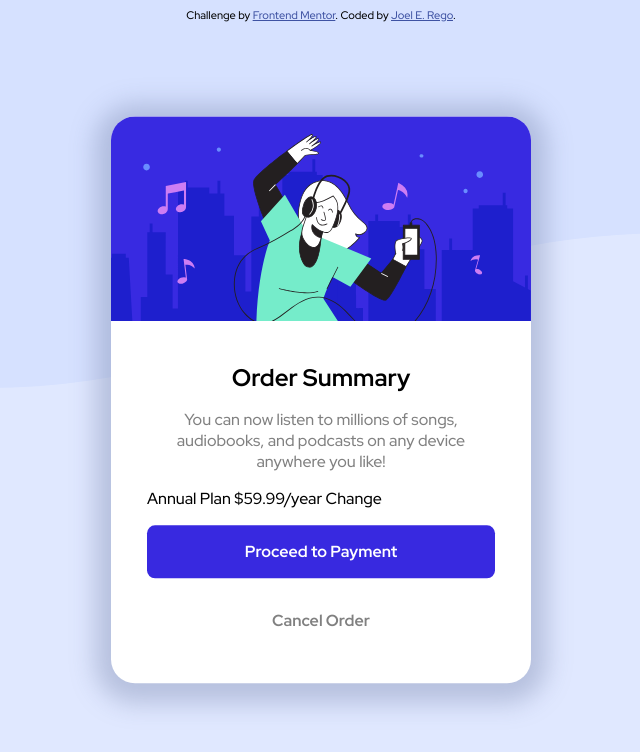
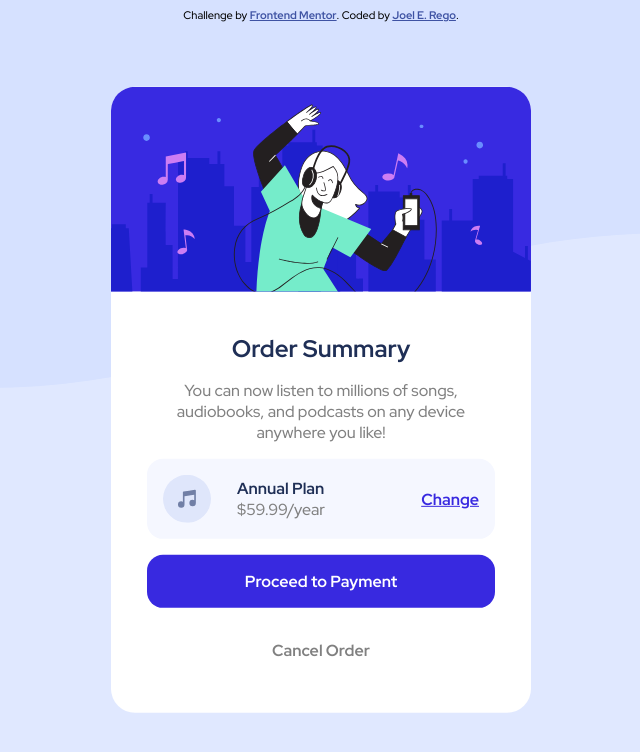
Before and after one commit to jrxna/order-summary-component, a plain HTML site: page index.html in a window 1280 px wide. Shown: the whole page, without its empty margins (319-959 px from the left). Drawn offline with Linux system fonts and the light colour scheme.

```diff
--- a/index.html
+++ b/index.html
@@ -18,10 +18,15 @@
       <div class="title">Order Summary</div>
       <div class="details">  You can now listen to millions of songs, audiobooks, and podcasts on any device anywhere you like!</div>
       <div class="plan">
-        Annual Plan
-        $59.99/year
-        Change
-      </div>
+        <img src="./images/icon-music.svg" class="icon" />
+        <div class='planName'>
+          <div class='planTitle'>Annual Plan</div>
+          $59.99/year
+        </div>
+        <a href="#">
+          Change
+        </a>
+       </div>
       <div class="primary-button">Proceed to Payment</div>
       <div class="secondary-button"> Cancel Order</div>
     </div>
--- a/styles/main.css
+++ b/styles/main.css
@@ -16,7 +16,12 @@
     left: 50%;
     transform: translate(-50%, -50%);
     border-radius: 24px;
-    box-shadow: 0 4px 24px 16px hsla(224, 23%, 55%, 0.377);
+    transition: box-shadow 2s cubic-bezier(.165, .84, .44, 1);
+}
+
+.card:hover,
+.card:focus {
+  box-shadow: 0 4px 24px 16px hsla(224, 23%, 55%, 0.377);
 }
 
 .image {
@@ -30,6 +35,7 @@
 
 .title {
     font-weight: 900;
+    color: hsl(223, 47%, 23%);
     font-size: 24px;
     text-align: center;
     margin-bottom: 16px;
@@ -44,7 +50,29 @@
 }
 
 .plan {
+    display: flex;
+    flex-direction: row;
     margin-bottom: 16px;
+    background-color: hsl(225, 100%, 98%);
+    padding: 16px;
+    border-radius: 16px;
+    align-items: center;
+    justify-content: space-between;
+}
+
+.planName {
+    width: 50%;
+    color: grey
+}
+
+.planTitle {
+    color: hsl(223, 47%, 23%);
+    font-weight: 900;
+}
+
+a {
+    font-weight: 700;
+    color: hsl(245, 75%, 52%)
 }
 
 .primary-button {
@@ -54,7 +82,7 @@
     margin: 0 auto;
     margin-bottom: 16px;
     font-weight: 700;
-    border-radius: 8px;
+    border-radius: 16px;
     text-align: center;
 }
 
```
